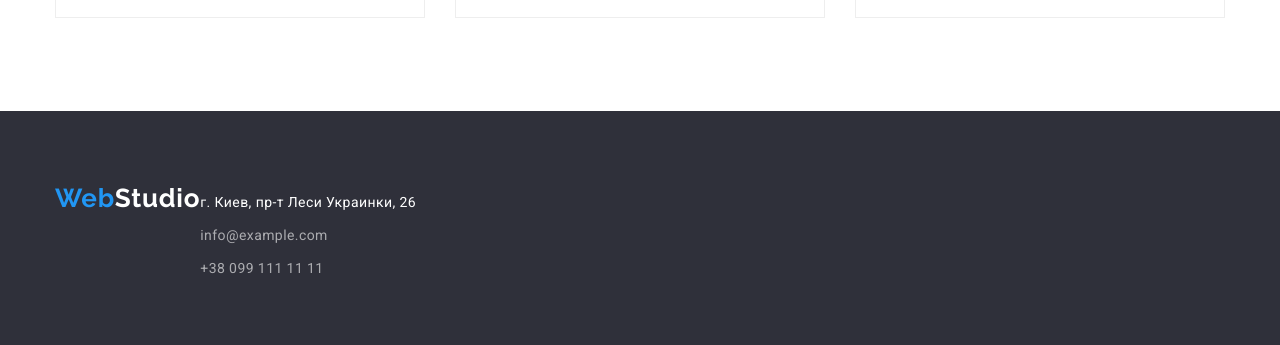
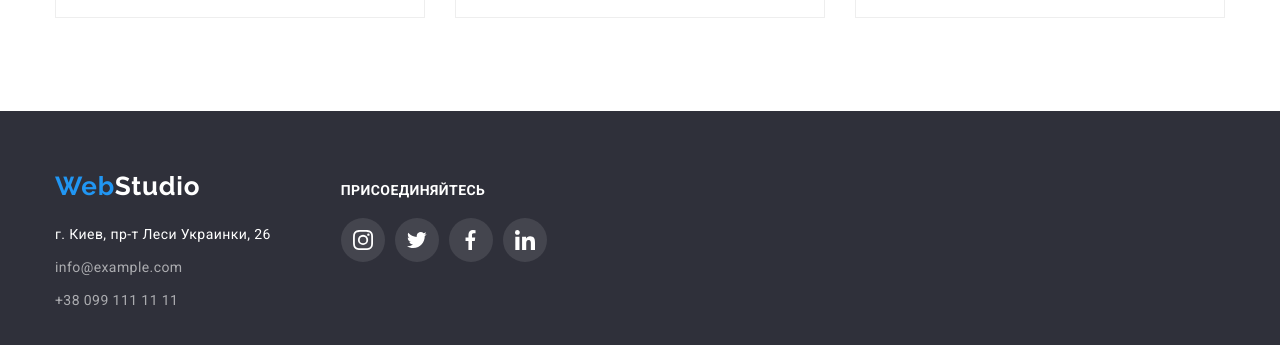
Before and after one commit to TheHoustonJr/goit-markup-hw-04, a plain HTML site: page portfolio.html in a window 1280 px wide. Shown: the part 1526-1871 px from the top of the page. Drawn offline with nearby package versions, Linux system fonts and the light colour scheme.

Commit message:
hw04-nightend

```diff
--- a/portfolio.html
+++ b/portfolio.html
@@ -189,9 +189,10 @@
     <!--Подвал-->
     <footer class="footer">
       <div class="container">
+        <div class="adress">
         <a class="footer-logo-web" href="./index.html">Web<span class="footer-logo-studio">Studio</a>
       <address class="footer-adress">
-        <ul class="footer-link list">
+        <ul class="footer-list list">
           <li class="footer-item">
             <a
               class="footer-map"
@@ -209,7 +210,41 @@
           </li>
         </ul>
       </address>
-      </div>
+        </div>
+<div class="join-div">
+      <h3 class="join">ПРИСОЕДИНЯЙТЕСЬ</h3>
+    <ul class="join-item list">
+      <li class="join-list">
+                <a class="join-svg dark" href="">
+                  <svg class="join-link-svg" width="20px" height="20px">
+                  <use href="./images/icons.svg#instagram"></use>
+                </svg>
+                </a>
+              </li>
+              <li class="join-list">
+                <a class="join-svg dark" href="">
+                  <svg class="join-link-svg" width="20px" height="20px">
+                  <use href="./images/icons.svg#twitter"></use>
+                </svg>
+                </a>
+              </li>
+              <li class="join-list">
+                <a class="join-svg dark" href="">
+                  <svg class="join-link-svg" width="20px" height="20px">
+                  <use href="./images/icons.svg#facebook"></use>
+                </svg>
+                </a>
+              </li>
+              <li class="join-list">
+                <a class="join-svg dark" href="">
+                  <svg class="join-link-svg" width="20px" height="20px">
+                  <use href="./images/icons.svg#linkedin"></use>
+                </svg>
+                </a>
+              </li>
+    </ul>
+</div>
+</div>
     </footer>
   </body>
 </html>
```
